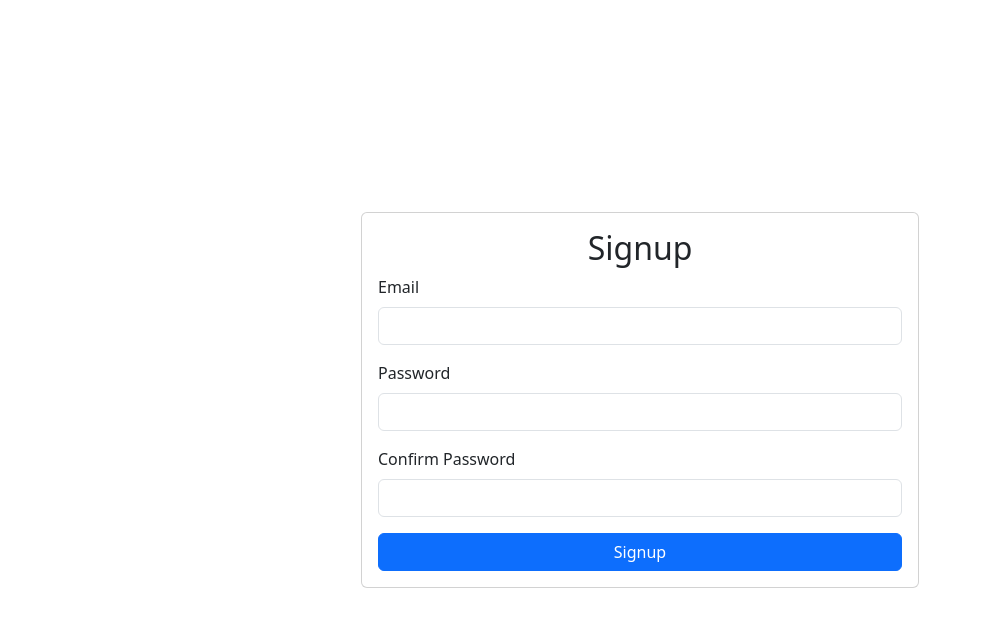
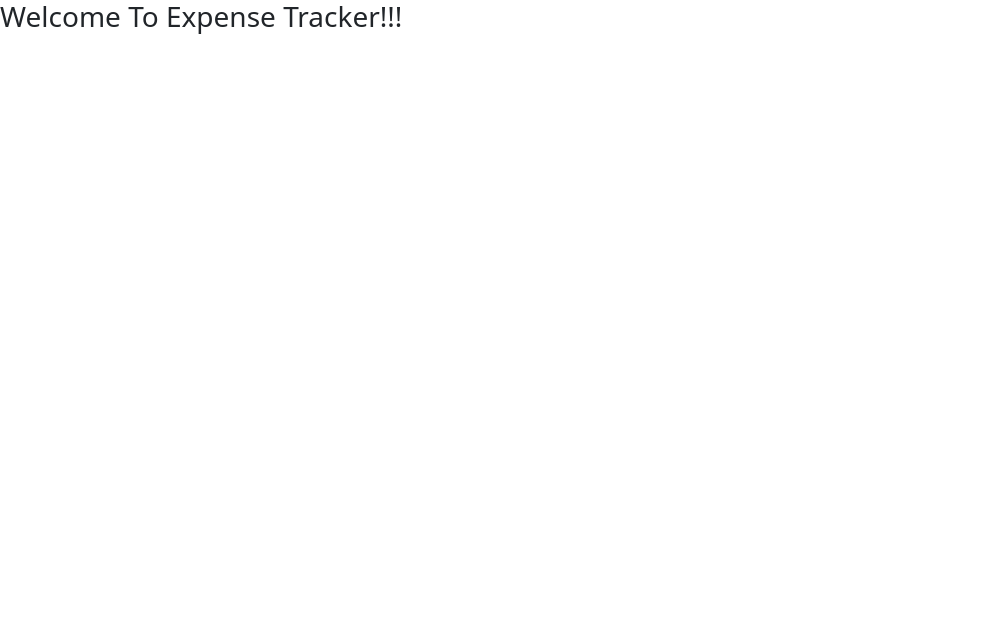
Before and after one commit to arundhati-shreya/Expense-Tracker-using-React, a React (Create React App) app: page /login in a window 1280 px wide. Shown: the top 626 px of the page, without its empty margins (0-981 px from the left). Built offline with nearby package versions, Linux system fonts and the light colour scheme.

Commit message:
Login Screen

```diff
--- a/package.json
+++ b/package.json
@@ -10,6 +10,7 @@
     "bootstrap": "^5.3.2",
     "react": "^18.2.0",
     "react-dom": "^18.2.0",
+    "react-router-dom": "^6.21.2",
     "react-scripts": "5.0.1",
     "web-vitals": "^2.1.4"
   },
--- a/src/App.js
+++ b/src/App.js
@@ -1,11 +1,16 @@
-
+import React from 'react';
+import { BrowserRouter as Router, Route, Routes } from 'react-router-dom';
 import SignUp from './Components/SignUp';
+import LogIn from './Components/LogIn';
 
 function App() {
   return (
-    <div className="App">
-    <SignUp/>
-    </div>
+    <Router>
+    <Routes>
+      <Route path="/" element={<SignUp />} />
+      <Route path="/login" element={<LogIn />} />
+    </Routes>
+  </Router>
   );
 }
 
--- /dev/null
+++ b/src/Components/LogIn.js
@@ -0,0 +1,12 @@
+import React from "react";
+
+
+const LogIn=()=>{
+    return(
+        <>
+        <h3>Welcome To Expense Tracker!!!</h3>
+        </>
+    )
+}
+
+export default LogIn;
--- a/src/Components/SignUp.js
+++ b/src/Components/SignUp.js
@@ -1,30 +1,49 @@
-import React, { useState } from 'react';
+import React, { useEffect, useState } from 'react';
 import 'bootstrap/dist/css/bootstrap.min.css';
+import { useNavigate } from 'react-router-dom';
 
 const Signup = () => {
   const [formData, setFormData] = useState({
     email: '',
     password: '',
-        confirmPassword: ''
+    confirmPassword: '',
   });
 
+  const navigate = useNavigate();
+  const [isLogin, setIsLogin] = useState(false);
+
+  useEffect(() => {
+    const token = localStorage.getItem('token');
+    if (token ) {
+      navigate('/login');
+    }
+  }, []);
+
+  const switchAuthModeHandler = () => {
+    setIsLogin((prevState) => !prevState);
+  };
+
   const handleChange = (e) => {
-        setFormData({
-            ...formData,
-            [e.target.id]: e.target.value
-        });
+    setFormData((prevFormData) => ({
+      ...prevFormData,
+      [e.target.id]: e.target.value,
+    }));
   };
 
   const handleSubmit = async (e) => {
     e.preventDefault();
 
-        if (formData.password !== formData.confirmPassword) {
-            alert("Passwords do not match!");
+    if (!isLogin && formData.password !== formData.confirmPassword) {
+      alert('Passwords do not match!');
       return;
     }
 
+    const url = isLogin
+      ? 'https://identitytoolkit.googleapis.com/v1/accounts:signInWithPassword?key=AIzaSyAPTNI_cnBDpM3UpcM5Z8KjHllp5W3snT0'
+      : 'https://identitytoolkit.googleapis.com/v1/accounts:signUp?key=AIzaSyAPTNI_cnBDpM3UpcM5Z8KjHllp5W3snT0';
+
     try {
-            const response = await fetch(`https://identitytoolkit.googleapis.com/v1/accounts:signUp?key=YOUR_FIREBASE_API_KEY`, {
+      const response = await fetch(url, {
         method: 'POST',
         body: JSON.stringify({
           email: formData.email,
@@ -38,16 +57,23 @@ const Signup = () => {
 
       if (response.ok) {
         const userCredential = await response.json();
+        const token = userCredential.idToken;
+        localStorage.setItem('token', token);
 
-                // The user is signed up
         console.log('User signed up:', userCredential);
 
-                // Reset the form after successful signup
         setFormData({
           email: '',
           password: '',
-                    confirmPassword: ''
+          confirmPassword: '',
         });
+
+        if (isLogin) {
+          navigate('/login');
+        } else {
+          // If it was a signup, set isLogin to true to trigger the redirect
+          setIsLogin(true);
+        }
       } else {
         const errorData = await response.json();
         console.error('Error signing up:', errorData.error.message);
@@ -63,22 +89,56 @@ const Signup = () => {
     <div className="container d-flex align-items-center justify-content-center vh-100">
       <div className="card w-50">
         <div className="card-body">
-                    <h2 className="card-title text-center">Signup</h2>
+          <h2 className="card-title text-center">{isLogin ? 'Login' : 'Sign Up'}</h2>
           <form onSubmit={handleSubmit}>
             <div className="mb-3">
-                            <label htmlFor="email" className="form-label">Email</label>
-                            <input type="email" className="form-control" id="email" onChange={handleChange} value={formData.email} required />
+              <label htmlFor="email" className="form-label">
+                Email
+              </label>
+              <input
+                type="email"
+                className="form-control"
+                id="email"
+                onChange={handleChange}
+                value={formData.email}
+                required
+              />
             </div>
             <div className="mb-3">
-                            <label htmlFor="password" className="form-label">Password</label>
-                            <input type="password" className="form-control" id="password" onChange={handleChange} value={formData.password} required />
+              <label htmlFor="password" className="form-label">
+                Password
+              </label>
+              <input
+                type="password"
+                className="form-control"
+                id="password"
+                onChange={handleChange}
+                value={formData.password}
+                required
+              />
             </div>
+            {!isLogin && (
               <div className="mb-3">
-                            <label htmlFor="confirmPassword" className="form-label">Confirm Password</label>
-                            <input type="password" className="form-control" id="confirmPassword" onChange={handleChange} value={formData.confirmPassword} required />
+                <label htmlFor="confirmPassword" className="form-label">
+                  Confirm Password
+                </label>
+                <input
+                  type="password"
+                  className="form-control"
+                  id="confirmPassword"
+                  onChange={handleChange}
+                  value={formData.confirmPassword}
+                  required
+                />
               </div>
-                        <button type="submit" className="btn btn-primary w-100">Signup</button>
+            )}
+            <button type="submit" className="btn btn-primary w-100">
+              {!isLogin ? 'Signup' : 'Login'}
+            </button>
           </form>
+          <button type="button" onClick={switchAuthModeHandler}>
+            {isLogin ? 'Create new account' : 'Login with existing account'}
+          </button>
         </div>
       </div>
     </div>
```
Also changed, not shown: 1 other file (tests, documents, lock files or other folders). Lines whose indentation alone changed are shown as unchanged.
